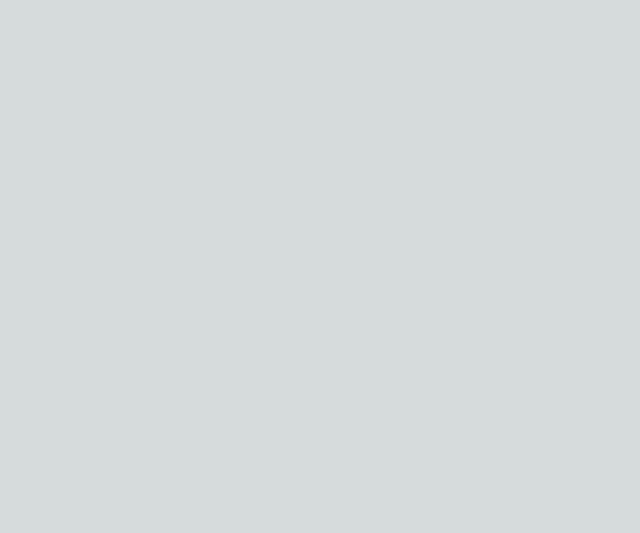
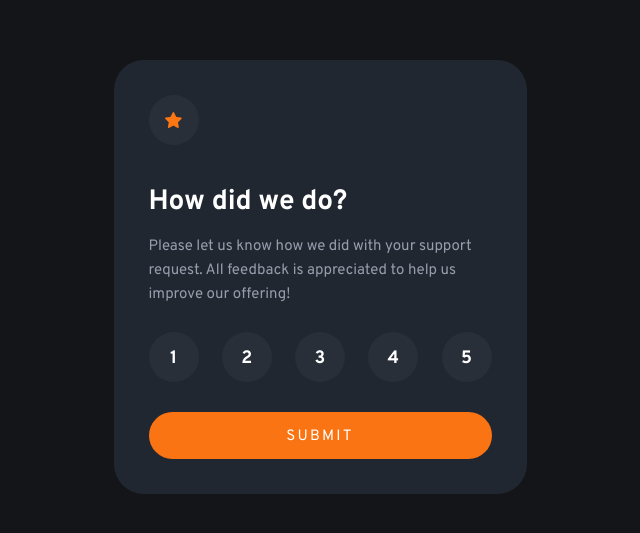
Before and after one commit to mauLovera/frontend-mentor--interactive-rating-component, a Next.js app: page / in a window 1280 px wide. Shown: the part 123-656 px from the top of the page, without its empty margins (320-960 px from the left). Built offline with nearby package versions, Linux system fonts and the light colour scheme.

Commit message:
feat: working build

```diff
--- a/src/app/globals.css
+++ b/src/app/globals.css
@@ -2,32 +2,8 @@
 @tailwind components;
 @tailwind utilities;
 
-:root {
-  --foreground-rgb: 0, 0, 0;
-  --background-start-rgb: 214, 219, 220;
-  --background-end-rgb: 255, 255, 255;
-}
-
-@media (prefers-color-scheme: dark) {
-  :root {
-    --foreground-rgb: 255, 255, 255;
-    --background-start-rgb: 0, 0, 0;
-    --background-end-rgb: 0, 0, 0;
+@layer base {
+  body {
+    font-size: 15px;
   }
 }
-
-body {
-  color: rgb(var(--foreground-rgb));
-  background: linear-gradient(
-      to bottom,
-      transparent,
-      rgb(var(--background-end-rgb))
-    )
-    rgb(var(--background-start-rgb));
-}
-
-@layer utilities {
-  .text-balance {
-    text-wrap: balance;
-  }
-}
--- a/src/app/layout.tsx
+++ b/src/app/layout.tsx
@@ -14,7 +14,11 @@ export default function RootLayout({
 }>) {
   return (
     <html lang="en">
-      <body className={sans.className}>{children}</body>
+      <body
+        className={`${sans.className} bg-neutral-black flex min-h-screen flex-col items-center justify-center text-neutral-white`}
+      >
+        {children}
+      </body>
     </html>
   )
 }
--- a/src/app/page.tsx
+++ b/src/app/page.tsx
@@ -1,3 +1,10 @@
+import Form from "@/components/form/Form"
+
+
 export default function Home() {
-  return <main></main>
+  return (
+    <main>
+      <Form />
+    </main>
+  )
 }
--- /dev/null
+++ b/src/components/form/Form.tsx
@@ -0,0 +1,46 @@
+"use client"
+import { useState } from "react"
+
+import RatingStep from "@/components/form/steps/RatingStep"
+import SuccessStep from "@/components/form/steps/SuccessStep"
+import useMultiStepForm from "@/hooks/useMultiStepForm"
+
+interface FormData {
+  rating: string | null
+}
+
+export default function Form() {
+  const [formData, setFormData] = useState<FormData>({
+    rating: null,
+  })
+
+  function handleInputChange(value: string) {
+    setFormData((previousFormData) => ({
+      ...previousFormData,
+      rating: value,
+    }))
+  }
+
+  function handleFormSubmit(e: React.FormEvent<HTMLFormElement>) {
+    e.preventDefault()
+    if (formData.rating) {
+      next()
+    }
+  }
+
+  const { currentView, next } = useMultiStepForm({
+    views: [
+      <RatingStep key={"1"} handleInputChange={handleInputChange} />,
+      <SuccessStep key={"2"} rating={formData.rating!} />,
+    ],
+  })
+
+  return (
+    <form
+      className="max-w-[413px] rounded-[30px] bg-neutral-very-dark-blue p-[35px] flex flex-col"
+      onSubmit={handleFormSubmit}
+    >
+      {currentView}
+    </form>
+  )
+}
--- /dev/null
+++ b/src/components/form/RatingButton.tsx
@@ -0,0 +1,27 @@
+import { MouseEvent } from "react"
+
+export default function RatingButton({
+  value,
+  onClick,
+}: {
+  value: number
+  onClick: (value: string) => void
+}) {
+  return (
+    <div onClick={() => onClick(`${value}`)}>
+      <input
+        type="radio"
+        value={value}
+        id={`${value}`}
+        name="rating"
+        className="peer hidden"
+      />
+      <label
+        htmlFor={`${value}`}
+        className="flex aspect-square h-[50px] cursor-pointer items-center justify-center rounded-full bg-neutral-dark-blue transition-colors hover:bg-neutral-medium-grey peer-checked:bg-primary-orange"
+      >
+        <span className="relative top-0.5">{value}</span>
+      </label>
+    </div>
+  )
+}
--- /dev/null
+++ b/src/components/form/steps/RatingStep.tsx
@@ -0,0 +1,34 @@
+import StarIcon from "@/components/icons/StarIcon"
+import RatingButton from "@/components/form/RatingButton"
+
+interface Props {
+  handleInputChange: (value: string) => void
+}
+
+export default function RatingStep({ handleInputChange }: Props) {
+  return (
+    <>
+      <div className="mb-[36px] flex aspect-square h-[50px] items-center justify-center rounded-full bg-neutral-dark-blue w-fit">
+        <StarIcon />
+      </div>
+      <h1 className="mb-3 text-[28px] font-bold tracking-[calc(-0.5_*_0.01em)]">
+        How did we do?
+      </h1>
+      <p className="mb-[26px] leading-[157%] text-neutral-light-grey">
+        Please let us know how we did with your support request. All feedback is
+        appreciated to help us improve our offering!
+      </p>
+      <fieldset className="mb-[30px] flex justify-between text-lg font-bold">
+        {[...Array(5)].map((_, idx) => (
+          <RatingButton key={idx} value={idx + 1} onClick={handleInputChange} />
+        ))}
+      </fieldset>
+      <button
+        type="submit"
+        className="flex w-full items-center justify-center rounded-[30px] bg-primary-orange py-3 align-middle uppercase tracking-[calc(15_*_0.01em)] transition-colors hover:bg-neutral-white hover:text-primary-orange"
+      >
+        <span className="relative top-0.5">Submit</span>
+      </button>
+    </>
+  )
+}
--- /dev/null
+++ b/src/components/form/steps/SuccessStep.tsx
@@ -0,0 +1,21 @@
+import ThankYouIcon from "@/components/icons/ThankYouIcon"
+
+export default function SuccessStep({ rating }: { rating: string }) {
+  return (
+    <>
+      <div className="self-center mb-[30px]">
+        <ThankYouIcon />
+      </div>
+      <div className="rounded-[30px] bg-neutral-dark-blue text-center text-primary-orange py-1 px-4 w-fit self-center mb-[30px]">
+        <span className="relative top-0.5">
+          You selected {rating} out of 5
+        </span>
+      </div>
+      <h2 className="text-center text-[28px] mb-4">Thank you!</h2>
+      <p className="text-center text-neutral-light-grey">
+        We appreciate you taking the time to give a rating. If you ever need
+        more support, don&apos;t hesitate to get in touch!
+      </p>
+    </>
+  )
+}
--- /dev/null
+++ b/src/hooks/useMultiStepForm.ts
@@ -0,0 +1,73 @@
+import { useState } from 'react'
+
+interface Props {
+  views: React.ReactNode[]
+}
+
+/**
+ * @function useMultiViewForm
+ * @returns Methods for navigating through a multi-view form.
+ * @params {views: ReactNode[]} An array of React Elements
+ * */
+
+export default function useMultiStepForm({ views }: Props) {
+  const [currentIndex, setCurrentIndex] = useState<number>(0)
+
+  /**
+   * @method next
+   * @description Increment the current view index.
+   **/
+
+  function next() {
+    setCurrentIndex((i) => {
+      if (i >= views.length - 1) return i
+      return i + 1
+    })
+  }
+
+  /**
+   * @method back
+   * @description Decrement the current view index.
+   **/
+
+  function back() {
+    setCurrentIndex((i) => {
+      if (i <= 0) return i
+      return i - 1
+    })
+  }
+
+  /**
+   * @method goTo
+   * @description Go to the passed index within views array.
+   **/
+
+  function goTo(index: number) {
+    setCurrentIndex((i) => {
+      if (index > views.length - 1 || index < 0) return i
+      return index
+    })
+  }
+
+  /**
+   * @method getProgress
+   * @description Get the current percentage number
+   * of completion on form.
+   * @returns number
+   */
+
+  function getProgress(): number {
+    return ((currentIndex + 1) / views.length) * 100
+  }
+
+  return {
+    currentIndex,
+    currentView: views[currentIndex],
+    isStart: currentIndex === 0,
+    isEnd: currentIndex === views.length - 1,
+    next,
+    back,
+    goTo,
+    getProgress
+  }
+}
--- a/tailwind.config.ts
+++ b/tailwind.config.ts
@@ -1,4 +1,4 @@
-import type { Config } from "tailwindcss";
+import type { Config } from "tailwindcss"
 
 const config: Config = {
   content: [
@@ -9,17 +9,18 @@ const config: Config = {
   theme: {
     colors: {
       primary: {
-        "orange": "hsl(25, 97%, 53%)"
+        orange: "hsl(25, 97%, 53%)",
       },
       neutral: {
-        "white": "hsl(0, 0%, 100%)",
+        white: "hsl(0, 0%, 100%)",
         "light-grey": "hsl(217, 12%, 63%)",
         "medium-grey": "hsl(216, 12%, 54%)",
-        "dark-blue": "hsl(213, 19%, 18%)",
-        "very-dark-blue": "hsl(216, 12%, 8%)",
+        "dark-blue": "hsl(215, 18%, 19%)",
+        "very-dark-blue": "hsl(216, 20%, 16%)",
+        "black": "hsl(228, 11%, 9%)",
       },
-    }
+    },
   },
   plugins: [],
-};
-export default config;
+}
+export default config
```
